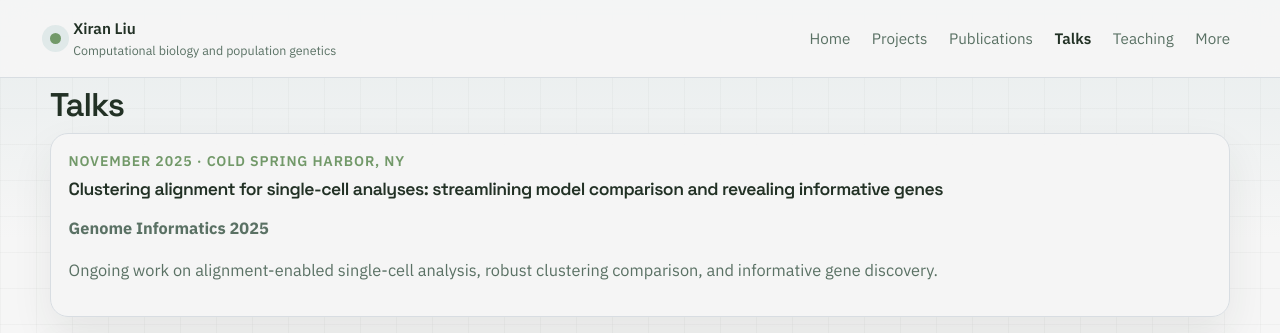
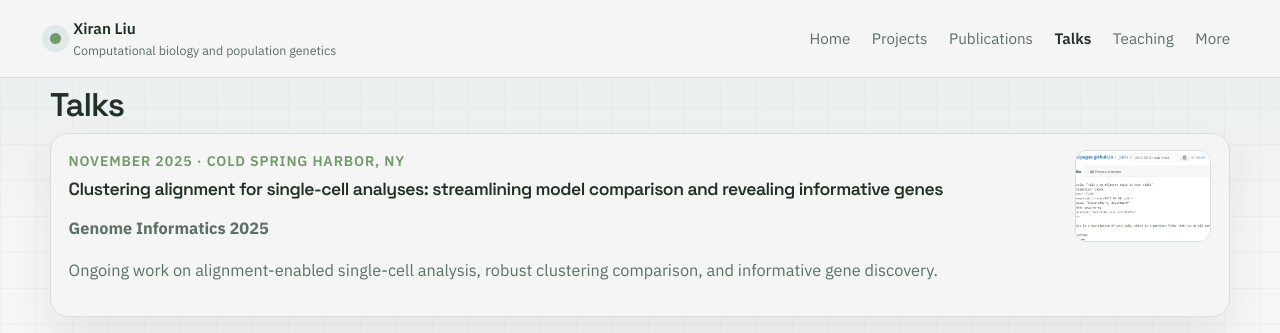
Before and after one commit to xr-cc/xr-cc.github.io, a Jekyll site: the page built from talks.html, in a window 1280 px wide. Shown: the top 333 px of the page. Built offline with Jekyll 4.4.1, drawn with Linux system fonts in a browser that asks for light colours.

Commit message:
Polish teaching and talks pages

```diff
--- a/_data/talks.tsv
+++ b/_data/talks.tsv
@@ -1,5 +1,5 @@
-id	status	date	year	type	title	venue	location	summary	project_ids	publication_ids
-gi2025	published	2025-11-07	2025	Talk	Clustering alignment for single-cell analyses: streamlining model comparison and revealing informative genes	Genome Informatics 2025	Cold Spring Harbor, NY	Ongoing work on alignment-enabled single-cell analysis, robust clustering comparison, and informative gene discovery.	single-cell-alignment
+id	status	date	year	type	title	venue	location	summary	project_ids	publication_ids	image
+gi2025	published	2025-11-07	2025	Talk	Clustering alignment for single-cell analyses: streamlining model comparison and revealing informative genes	Genome Informatics 2025	Cold Spring Harbor, NY	Ongoing work on alignment-enabled single-cell analysis, robust clustering comparison, and informative gene discovery.	single-cell-alignment		/images/editing-talk.png
 recomb2025	published	2025-04-01	2025	Talk	ML-MAGES: A machine learning framework for multivariate genetic association analyses with genes and effect size shrinkage	The Research in Computational Molecular Biology (RECOMB) 2025 Conference	Seoul, Korea	Introduced ML-MAGES for efficient, multi-trait interpretation of genetic association signals.	ml-mages	mlmages-gr2025
 evolution2023	published	2023-06-01	2023	Talk	A Dirichlet model of alignment cost in mixed-membership clustering results of ancestry inference	Evolution 2023	Albuquerque, NM	Presented theoretical work on alignment cost in mixed-membership clustering.	clumppling	dirichlet2022
 bapg2022	published	2022-10-01	2022	Talk	Clumppling: a new method for aligning replicate solutions in population structure analysis	Bay Area Population Genetics Meeting	Stanford, CA	Introduced Clumppling for aligning and interpreting replicate population structure runs.	clumppling	clumppling2024
--- a/_data/teaching.tsv
+++ b/_data/teaching.tsv
@@ -1,5 +1,5 @@
-id	status	years	type	title	institution	location	summary
-dscov-workshop	published	2025	Workshop instructor	DSCoV Workshop	Brown University	Providence, RI	Workshop on data science approaches connected to DSCoV programming.
-cme292	published	2022	Teaching Assistant	Advanced MATLAB for Scientific Computing (CME 292)	Stanford University, Computational and Mathematical Engineering	Stanford, CA	Supported graduate instruction in scientific computing and MATLAB workflows.
+id	status	years	type	title	institution	location	summary	link_label	link_url
+dscov-workshop	published	2025	Workshop instructor	DSCoV Workshop	Brown University	Providence, RI	Workshop on data science approaches connected to DSCoV programming.	Video	https://www.youtube.com/watch?v=5ooXLECQ72Q
+cme292	published	2022	Teaching Assistant	Advanced MATLAB for Scientific Computing (CME 292)	Stanford University, Computational and Mathematical Engineering	Stanford, CA	Supported graduate instruction in scientific computing and MATLAB workflows.	Materials	https://github.com/xr-cc/CME292
 cme200	published	2021	Teaching Assistant	Linear Algebra with Application to Engineering Computations (CME 200 / ME 300A)	Stanford University, Computational and Mathematical Engineering	Stanford, CA	Assisted with course delivery for linear algebra in engineering and computation.
 cme102	published	Spring 2020, Winter 2021, Spring 2022	Teaching Assistant	Ordinary Differential Equations for Engineers (CME 102)	Stanford University, Computational and Mathematical Engineering	Stanford, CA	Supported multiple offerings of the undergraduate ODE course.
--- a/assets/css/main.scss
+++ b/assets/css/main.scss
@@ -425,6 +425,20 @@ li {
   margin-top: 0.8rem;
 }
 
+.entry-top {
+  display: flex;
+  justify-content: space-between;
+  align-items: baseline;
+  gap: 1rem;
+}
+
+.entry-top__links {
+  margin-top: 0;
+  font-size: 0.84rem;
+  text-transform: uppercase;
+  letter-spacing: 0.08em;
+}
+
 .view-toggle {
   display: inline-flex;
   gap: 0.55rem;
@@ -518,6 +532,26 @@ li {
   text-underline-offset: 0.16em;
 }
 
+.talk-card--with-image {
+  display: grid;
+  grid-template-columns: minmax(0, 1fr) 136px;
+  gap: 1rem;
+  align-items: start;
+}
+
+.talk-card__media {
+  justify-self: end;
+}
+
+.talk-card__image {
+  width: 136px;
+  height: 92px;
+  object-fit: cover;
+  border-radius: 12px;
+  border: 1px solid var(--line);
+  background: var(--ink-soft);
+}
+
 .text-link {
   color: var(--text);
   font-weight: 600;
@@ -569,6 +603,17 @@ li {
     gap: 0.2rem;
   }
 
+  .entry-top,
+  .talk-card--with-image {
+    grid-template-columns: 1fr;
+    display: grid;
+    align-items: start;
+  }
+
+  .talk-card__media {
+    justify-self: start;
+  }
+
   .site-header__toggle {
     display: inline-flex;
   }
--- a/talks.html
+++ b/talks.html
@@ -6,10 +6,19 @@ permalink: /talks/
 <div class="list-block">
   {% for item in talks %}
     <article class="list-block__item">
-      <p class="meta">{{ item.date | date: "%B %Y" }} · {{ item.location }}</p>
-      <h3>{{ item.title }}</h3>
-      <p><strong>{{ item.venue }}</strong></p>
-      <p>{{ item.summary }}</p>
+      <div class="talk-card{% if item.image and item.image != '' %} talk-card--with-image{% endif %}">
+        <div class="talk-card__body">
+          <p class="meta">{{ item.date | date: "%B %Y" }} · {{ item.location }}</p>
+          <h3>{{ item.title }}</h3>
+          <p><strong>{{ item.venue }}</strong></p>
+          <p>{{ item.summary }}</p>
+        </div>
+        {% if item.image and item.image != "" %}
+          <div class="talk-card__media">
+            <img class="talk-card__image" src="{{ item.image | relative_url }}" alt="{{ item.title }}">
+          </div>
+        {% endif %}
+      </div>
     </article>
   {% endfor %}
 </div>
```
Also changed, not shown: teaching.html (+9 -4 lines).
